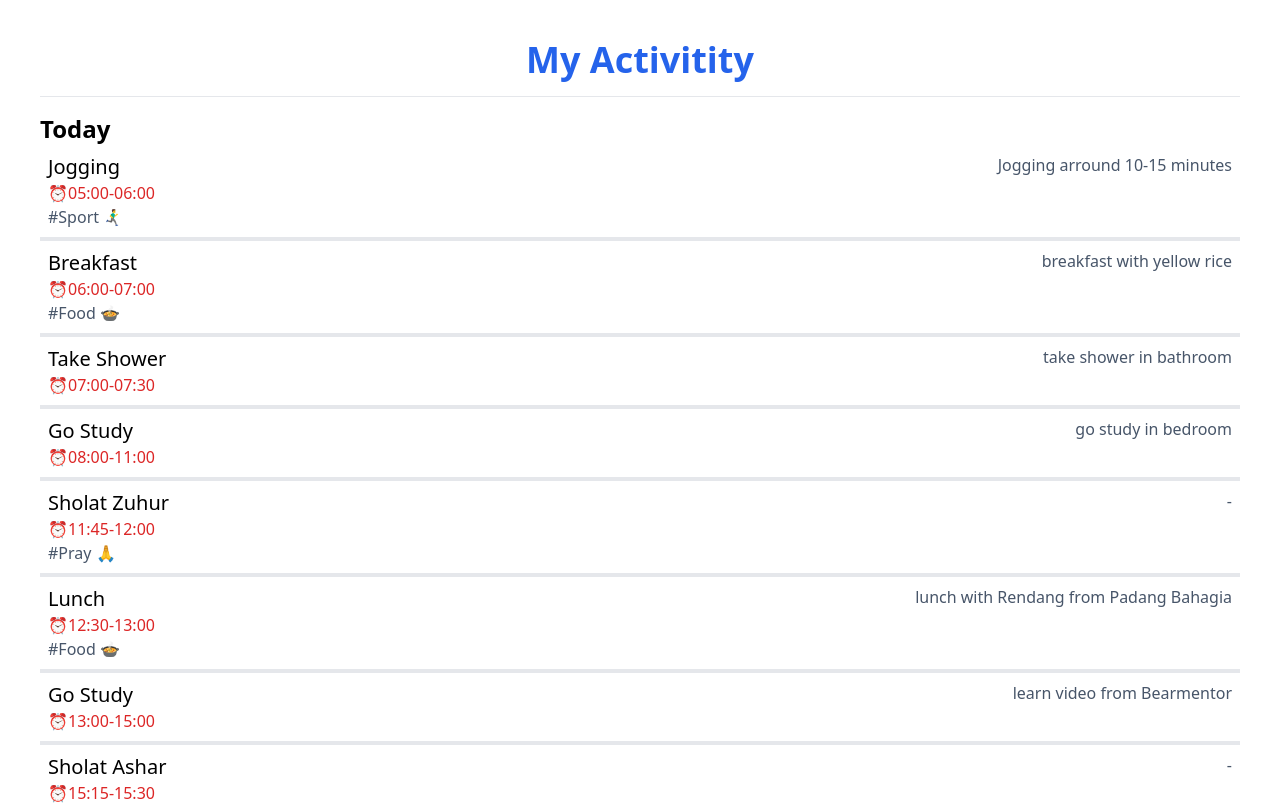
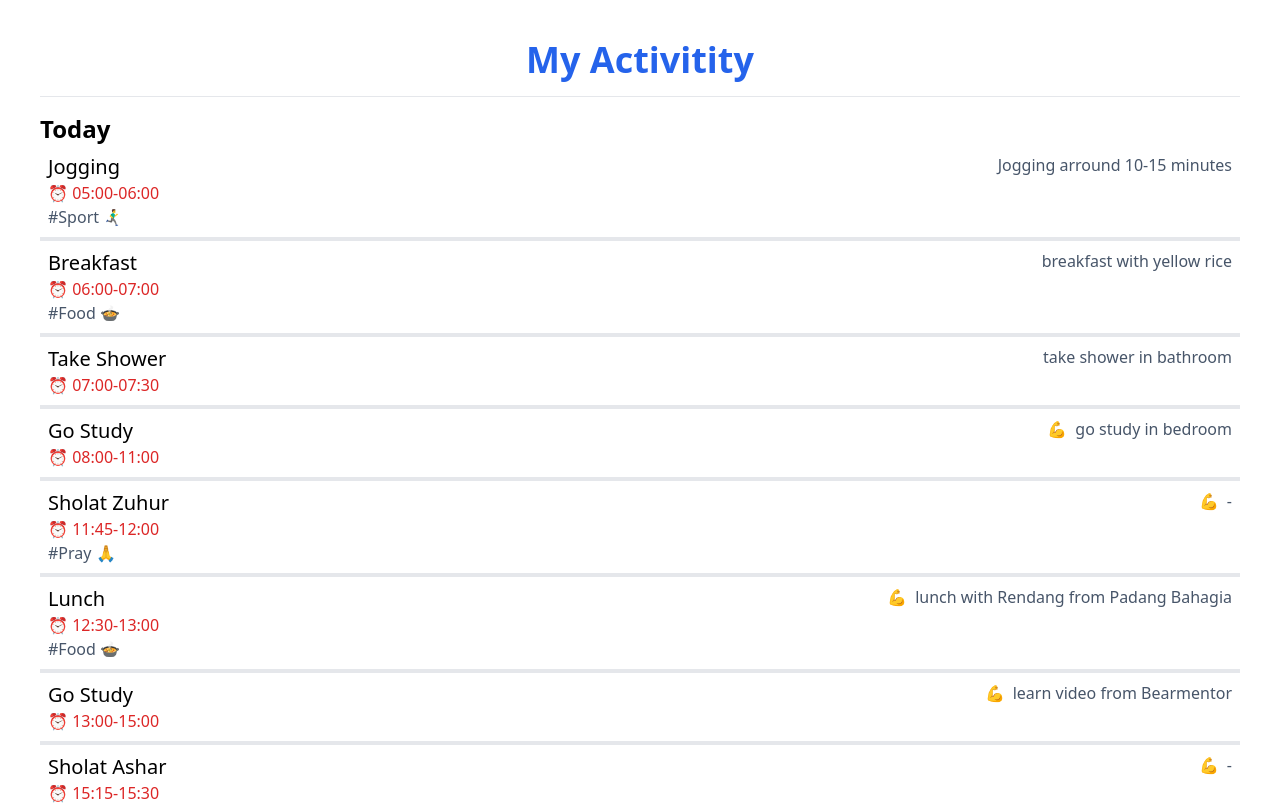
Before and after one commit to anandamarwan/daily-activity, a React (Vite) app: page / in a window 1280 px wide. Shown: the top 805 px of the page. Built offline with nearby package versions, Linux system fonts and the light colour scheme.

Commit message:
feat: refine activity item content

```diff
--- a/src/app.tsx
+++ b/src/app.tsx
@@ -19,11 +19,6 @@ export function App() {
                 return (
                   <li key={activity.id}>
                     <ActivityItem activity={activity} />
-                    {/* <p>{activity.description}</p>
-                    <p>
-                      {activity.date.getDate()}-{activity.date.getMonth()}-
-                      {activity.date.getFullYear()}
-                    </p> */}
                   </li>
                 );
               })}
--- a/src/components/ui/activity-item.tsx
+++ b/src/components/ui/activity-item.tsx
@@ -7,12 +7,12 @@ export function ActivityItem({ activity }: { activity: Activity }) {
 
   return (
     <div className="flex justify-between p-2">
-      <div className="">
+      <div>
         <p className="text-xl">{activity.title}</p>
         {timeStart && timeEnd && (
           <p className="text-red-600">
-            {" "}
-            ⏰<time dateTime={timeStart}>{timeStart}</time>
+            <span>⏰ </span>
+            <time dateTime={timeStart}>{timeStart}</time>
             <span>-</span>
             <time dateTime={timeEnd}>{timeEnd}</time>
           </p>
@@ -21,7 +21,7 @@ export function ActivityItem({ activity }: { activity: Activity }) {
       </div>
 
       <div className="flex gap-2">
-        {activity.isMust && <p>💪</p>}
+        {activity.isRequired && <p>💪</p>}
         <p className="text-slate-600">{activity.description}</p>
       </div>
     </div>
```
